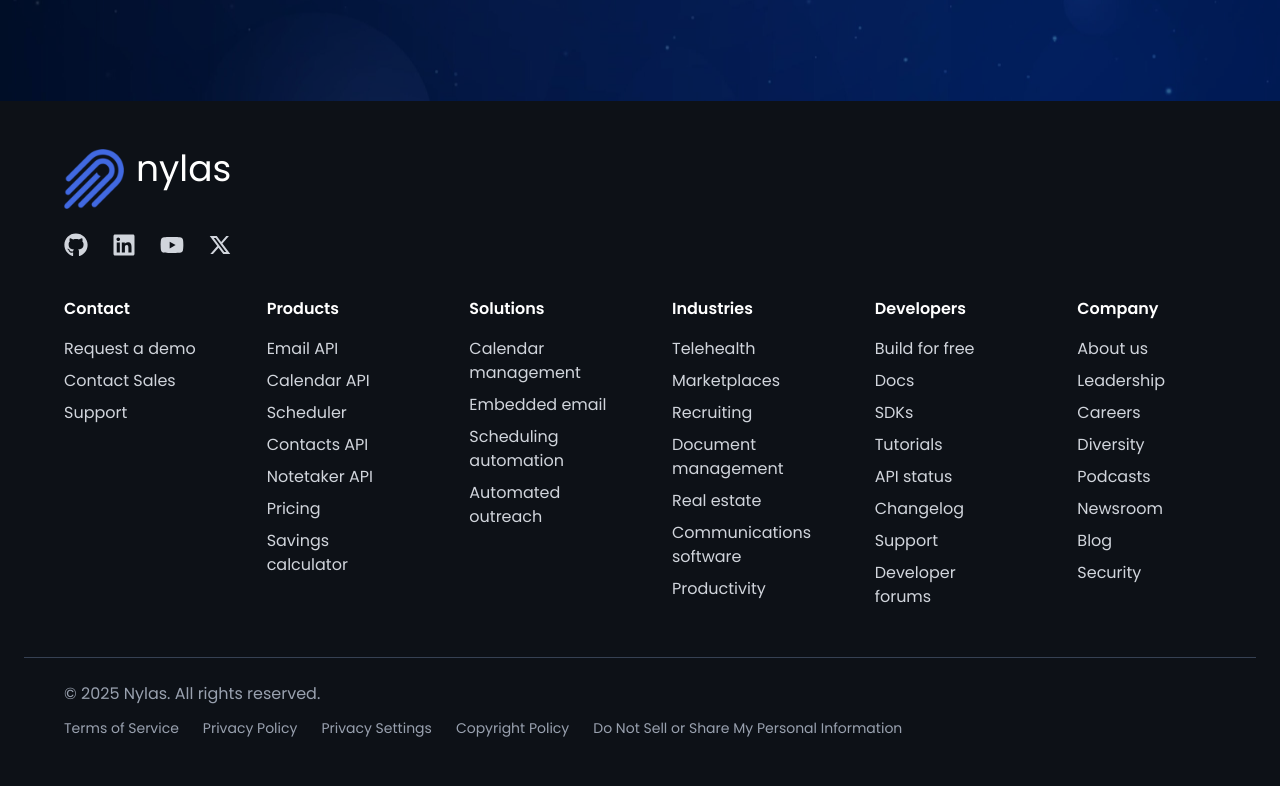
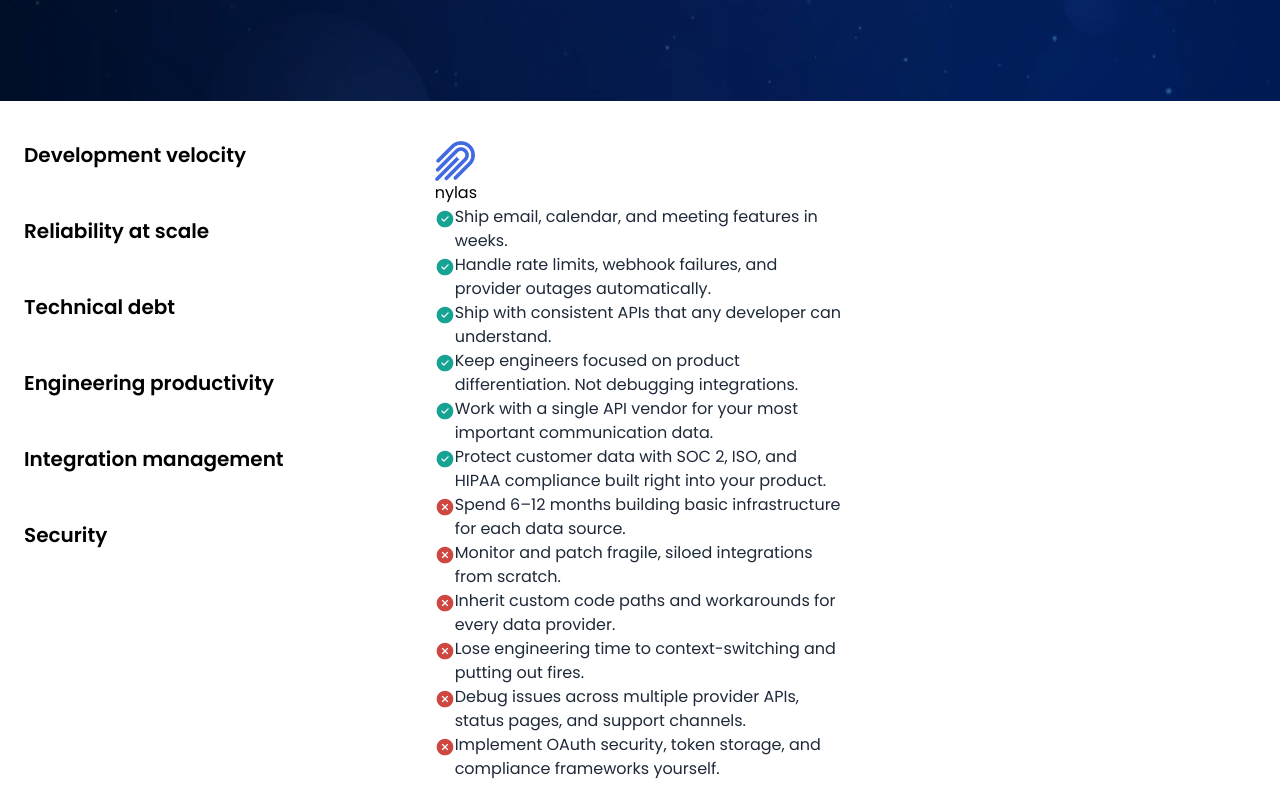
Before and after one commit to Sameer-Builds/Nylas_IT-Solutions, a React (Vite) app: page /solutions in a window 1280 px wide. Shown: the part 497-1300 px from the top of the page. Built offline with nearby package versions, Linux system fonts and the light colour scheme.

Commit message:
completed introSol Component

```diff
--- a/src/Components/Solutions.jsx
+++ b/src/Components/Solutions.jsx
@@ -7,19 +7,51 @@
 
     return (
         <>
-            {solutions.IntroSol.map((item , index) =>(
+            {solutions.IntroSol.map((item, index) => (
                 <IntroSol
-                key={index}
+                    key={index}
                     backgroundImage={item.backgroundImage}
                     title={item.title}
                     description={item.description}
                     buttons={item.buttons}
                 />
             ))}
-        <div>
+            <div className="container px-6 py-10 mx-auto ">
+                <div className="grid grid-cols-1 lg:grid-cols-3">
+                <div className="text-xl space-y-12 font-semibold">
+                    {solutions.comparison.leftLabels.map((item, index) => (
+                        <p key={index} className="" >
+                            {item}
+                        </p>
+                    ))}
+                </div>
+                <div className="">
+                    <img
+                        src={solutions.comparison.nylas.logo} alt=""
+                        className="h-10" />
+                    <p>{solutions.comparison.nylas.name}</p>
+                    {solutions.comparison.nylas.items.map((item, index) => (
+                        <div key={index} className="flex">
+                            <img
+                                src={item.image}
+                                alt=""
+                                className="h-5 mt-1"
+                            />
+                            <p className="text-gray-800">{item.text}</p>
+                        </div>
+                    ))}
+                    <div>
+                        {solutions.comparison.buildYourself.items.map((item, index) => (
+                            <div key={index} className="flex">
+                                <img src={item.image} alt="" className="h-5 mt-1" />
+                                <p className="text-gray-800">{item.text}</p>
+                            </div>
+                        ))}
+                    </div>
 
-        </div>
-
+                </div>
+            </div>
+</div>
         </>
     );
 }
--- a/src/data/data.json
+++ b/src/data/data.json
@@ -734,23 +734,90 @@
                 "icon1": "HiPlus",
                 "icon2": "HiMinus"
             }
-
         ]
     },
-    "solutions":{
-        "IntroSol":[
+    "solutions": {
+        "IntroSol": [
             {
-            "backgroundImage":"Nylas-api-bg-scaled.jpeg",
-                "title":"Don’t waste development time rebuilding the same integrations",
-                "description":"Nylas is the unified API to get email, calendar, and meeting data. Launch AI-powered communication features that users expect in a fraction of the time. ",
+                "backgroundImage": "Nylas-api-bg-scaled.jpeg",
+                "title": "Don’t waste development time rebuilding the same integrations",
+                "description": "Nylas is the unified API to get email, calendar, and meeting data. Launch AI-powered communication features that users expect in a fraction of the time. ",
                 "buttons": [
-            {
-                "label": "Request a demo",
-                "variant": "tertiary"
+                    {
+                        "label": "Request a demo",
+                        "variant": "tertiary"
+                    }
+                ]
             }
+        ],
+        "comparison": {
+            "leftLabels": [
+                "Development velocity",
+                "Reliability at scale",
+                "Technical debt",
+                "Engineering productivity",
+                "Integration management",
+                "Security"
+            ],
+            "nylas": {
+                "name": "nylas",
+                "logo": "favicon-1-150x150.png",
+                "items": [
+                    {
+                        "text": "Ship email, calendar, and meeting features in weeks.",
+                        "image": "green-checkmark.svg"
+                    },
+                    {
+                        "text": "Handle rate limits, webhook failures, and provider outages automatically.",
+                        "image": "green-checkmark.svg"
+                    },
+                    {
+                        "text": "Ship with consistent APIs that any developer can understand.",
+                        "image": "green-checkmark.svg"
+                    },
+                    {
+                        "text": "Keep engineers focused on product differentiation. Not debugging integrations.",
+                        "image": "green-checkmark.svg"
 
-        ]
+                    },
+                    {
+                        "text": "Work with a single API vendor for your most important communication data.",
+                        "image": "green-checkmark.svg"
+                    },
+                    {
+                        "text": "Protect customer data with SOC 2, ISO, and HIPAA compliance built right into your product.",
+                        "image": "green-checkmark.svg"
+                    }
+                ]
+            },
+            "buildYourself": {
+                "items": [
+                    {
+                        "text": "Spend 6–12 months building basic infrastructure for each data source.",
+                        "image": "red-circle.svg"
+                    },
+                    {
+                        "text": "Monitor and patch fragile, siloed integrations from scratch.",
+                        "image": "red-circle.svg"
+                    },
+                    {
+                        "text": "Inherit custom code paths and workarounds for every data provider.",
+                        "image": "red-circle.svg"
+                    },
+                    {
+                        "text": "Lose engineering time to context-switching and putting out fires.",
+                        "image": "red-circle.svg"
+                    },
+                    {
+                        "text": "Debug issues across multiple provider APIs, status pages, and support channels.",
+                        "image": "red-circle.svg"
+                    },
+                    {
+                        "text": "Implement OAuth security, token storage, and compliance frameworks yourself.",
+                        "image": "red-circle.svg"
+                    }
+                ]
             }
-        ]
+        }
     }
 }
```
Also changed, not shown: public/green-checkmark.svg (added), public/red-circle.svg (added).
